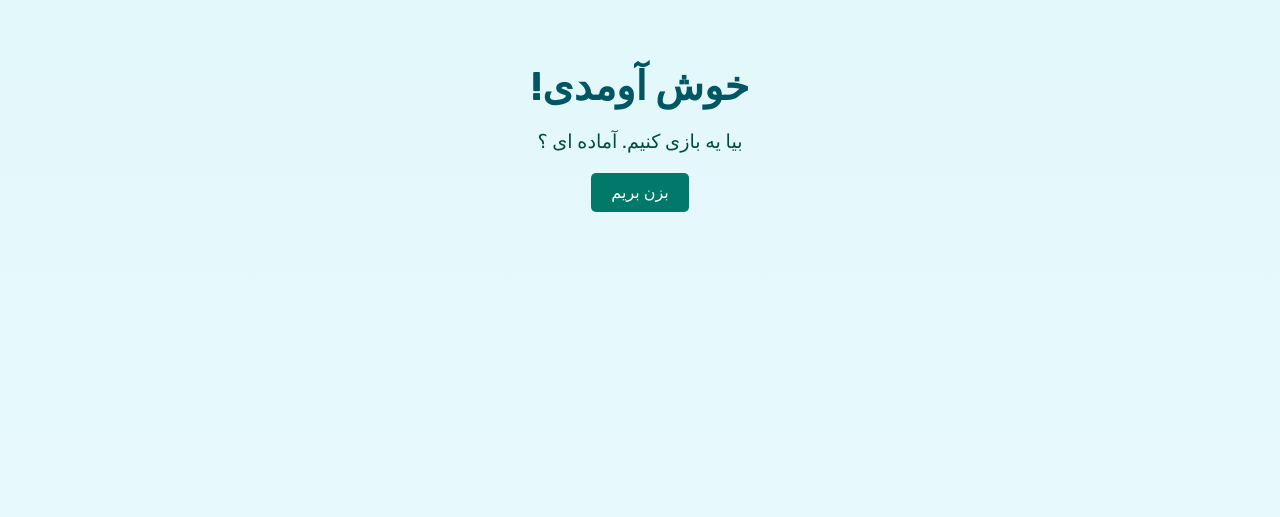
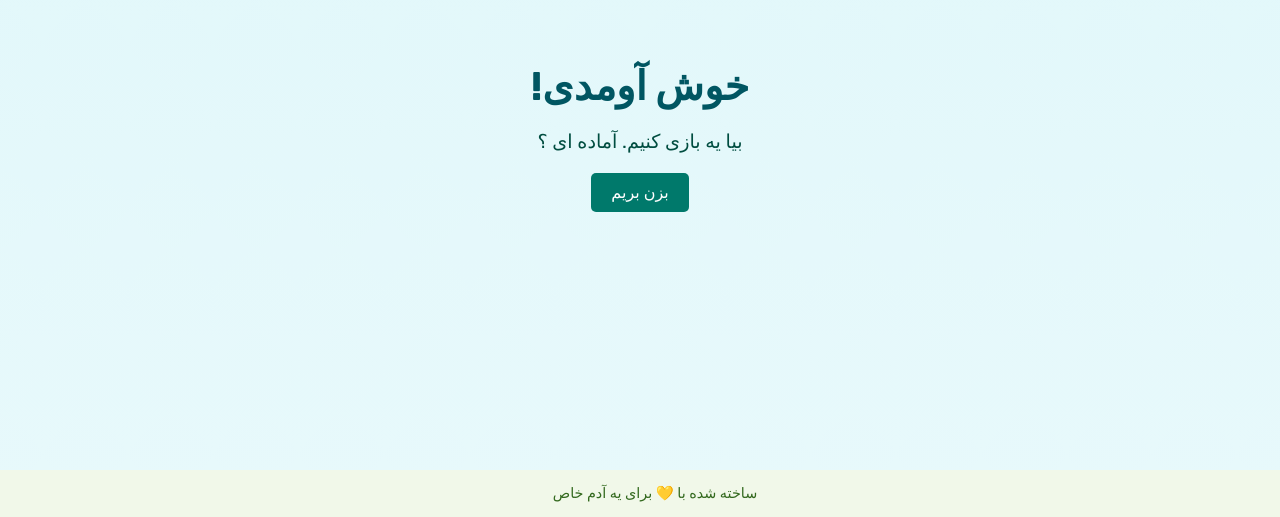
Before and after one commit to S3CRE-7/negoor, a plain HTML site: page index.html in a window 1280 px wide. Shown: the part 283-800 px from the top of the page. Drawn offline with Linux system fonts and the light colour scheme.

Commit message:
Add files via upload

```diff
--- a/index.html
+++ b/index.html
@@ -93,10 +93,19 @@
 
       footer {
         text-align: center;
-        padding: 20px;
+        display: flex;
+        flex-direction: row;
+        justify-content: center;
+        align-items: center;
+        padding: 15px;
         font-size: 0.9rem;
         background: #f1f8e9;
         color: #33691e;
+        z-index: 10;
+        position: fixed;
+        bottom: 0%;
+        left: 0;
+        width: 100%;
       }
 
       .hidden-text {
@@ -151,7 +160,7 @@
       <button onclick="navigateTo('section1')">از اول</button>
     </section>
 
-    <footer>ساخته شده با 💛 برای یه آدم خاص</footer>
+    <footer class="footer">ساخته شده با 💛 برای یه آدم خاص</footer>
 
     <script>
       // Function to navigate between sections
```
